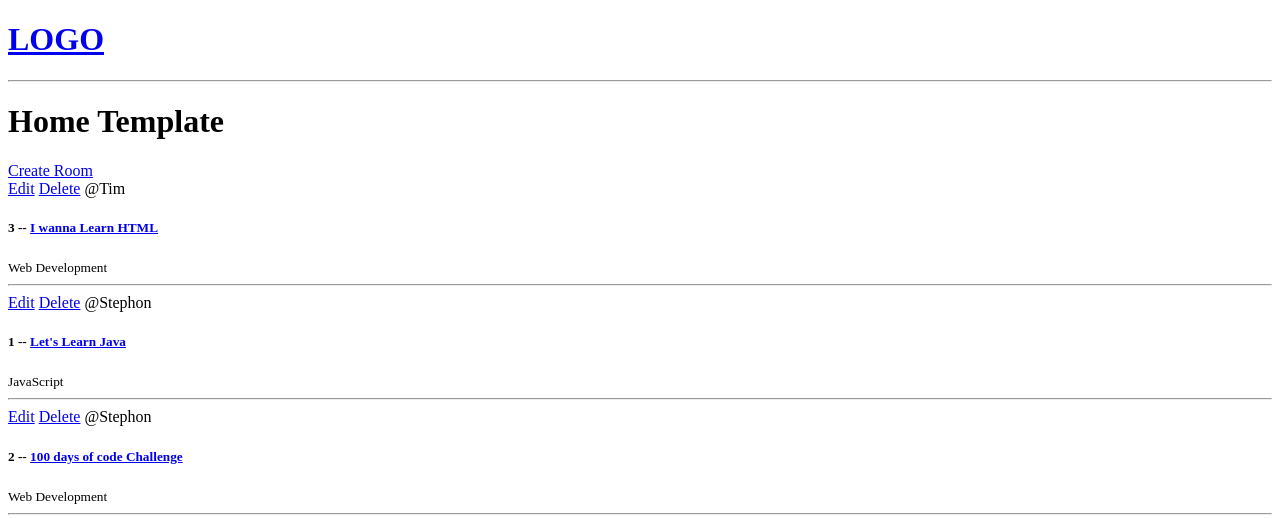
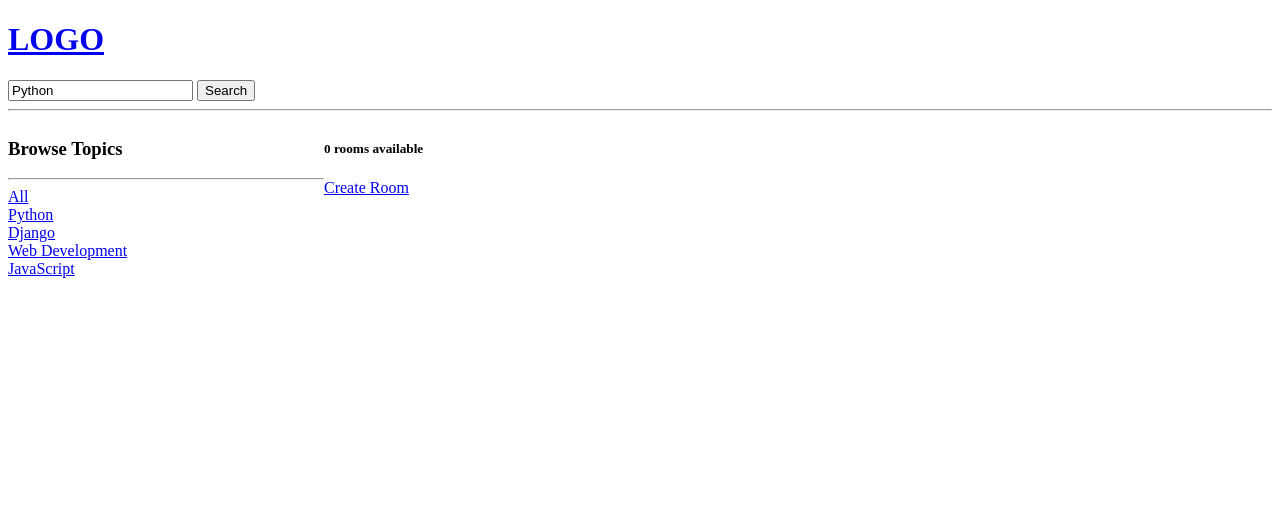
Before and after one commit to Scarter97/ITSC-3155-Django-Tutorial-Rep, a Django app: a page that uses templates/navbar.html in a window 1280 px wide. Shown: the top 518 px of the page. Run offline with Django 5.2, Linux system fonts and the light colour scheme; data comes from the database, SQL or seed files in the repository.

Commit message:
Search Bar Commit

```diff
--- a/base/templates/base/home.html
+++ b/base/templates/base/home.html
@@ -3,9 +3,33 @@
 
 {% block content %}
 
-<h1>Home Template</h1>
+<style>
+    .home-container
+    {
+        display: grid;
+        grid-template-columns: 1fr 3fr;
+    }
+</style>
+
+<div class= "home-container">
+    <div>
+        <h3>Browse Topics</h3>
+        <hr>
 
         <div>
+            <a href="{% url 'home' %}">All</a>
+        </div>
+
+
+        {% for topic in topics %}
+            <div>
+                <a href="{% url 'home' %}?q={{topic.name}}">{{topic.name}}</a>
+            </div>
+        {% endfor %}
+    </div>
+
+    <div>
+        <h5>{{rooms_count}} rooms available</h5>
 
         <a href="{% url 'create-room' %}">Create Room</a>
 
@@ -23,6 +47,7 @@
             {% endfor %}
         </div>
     </div>
+</div>
 
 
 {% endblock content %}
--- a/base/views.py
+++ b/base/views.py
@@ -1,5 +1,6 @@
 from django.shortcuts import render, redirect
-from .models import Room
+from django.db.models import Q
+from .models import Room, Topic
 from .forms import RoomForm
 # Create your views here.
 
@@ -11,15 +12,24 @@ from .forms import RoomForm
 
 
 def home(request):
-    rooms = Room.objects.all()
-    context = {'rooms' : rooms}
+    q = request.GET.get('q') if request.GET.get('q') != None else ''
+    rooms = Room.objects.filter(
+        Q(topic__name__icontains=q) |
+        Q(name__icontains=q) |
+        Q(description__icontains=q)
+
+    )
+
+    topics = Topic.objects.all()
+    rooms_count = rooms.count()
+
+    context = {'rooms' : rooms, 'topics' : topics, 'rooms_count': rooms_count}
     return render(request, 'base/home.html', context)
 
 def room(request, pk):
     room = Room.objects.get(id=pk)
     context = {'room': room}
-
-    return render(request, 'base/room.html')
+    return render(request, 'base/room.html', context)
 
 def createRoom(request):
     form = RoomForm()
--- a/templates/navbar.html
+++ b/templates/navbar.html
@@ -2,4 +2,15 @@
     <h1>LOGO</h1>
 </a>
 
+<form method="GET" action="{% url 'home' %}">
+    <input
+      type="text"
+      name="q"
+      placeholder="Search Rooms…"
+      value="{{ request.GET.q|default:'' }}"
+    />
+    <button type="submit">Search</button>
+</form>
+
+
 <hr>
```
Lines whose indentation alone changed are shown as unchanged.
